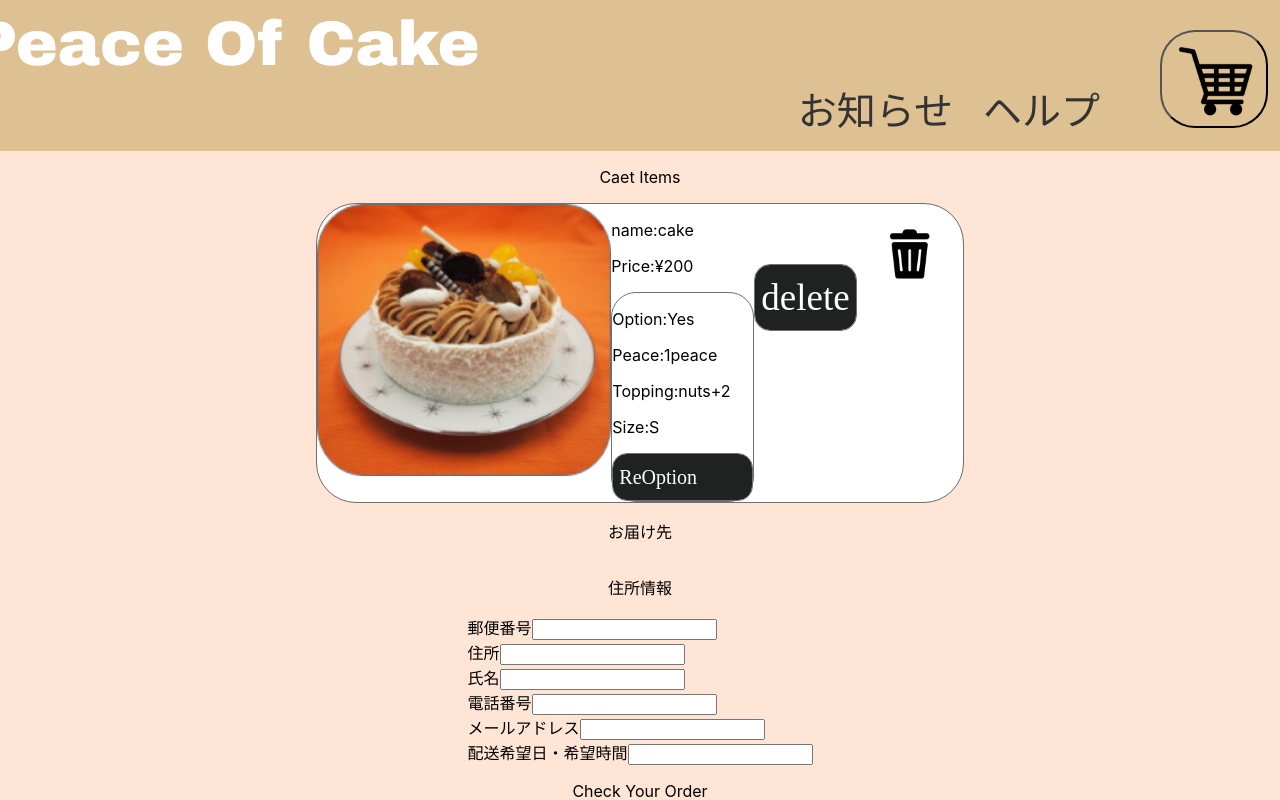
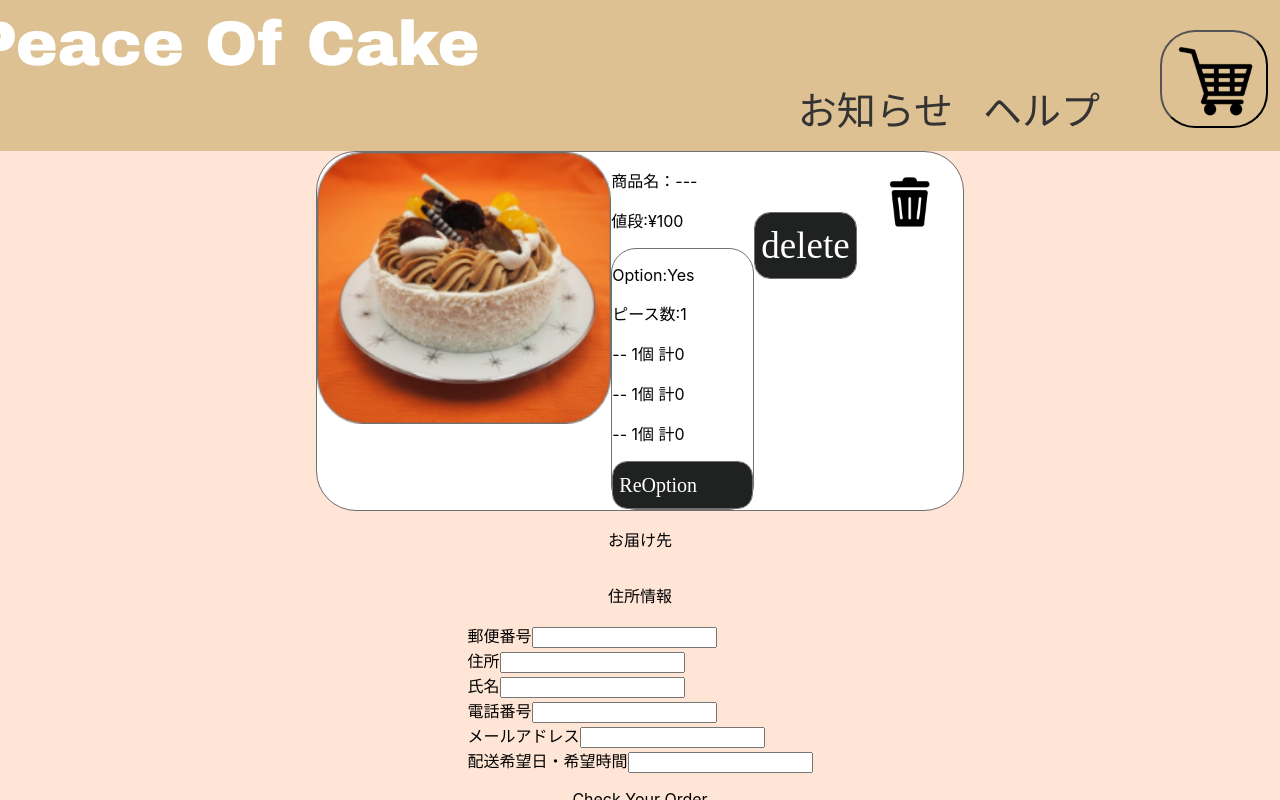
Before and after one commit to jhon-g283/CakeSites, a Next.js app: page / in a window 1280 px wide. Both pictures are taken after a click on the button 1213 px from the left and 79 px from the top of the page. Shown: the top 800 px of the page. Built offline with nearby package versions, Linux system fonts and the light colour scheme.

Commit message:
20230210作業　カート削除機能実装

```diff
--- a/src/api/addCartData.ts
+++ b/src/api/addCartData.ts
@@ -98,7 +98,19 @@ const addCartSlicer = createSlice({
     },
     removeCart(state, action) {
       // filterで削除する
-      if (action.payload == 'test') {
+      console.log('remove cart id:' + action.payload);
+      if (action.payload != '') {
+        const removeId = action.payload;
+        const newCount: number =
+          state?.count != undefined ? state?.count - 1 : 0; //カート数をインクリメント
+
+        // 削除するId以外にフィルタリングし直してセット
+        const stateData = current(state.data)?.filter((it) => {
+          return it.cartId != removeId;
+        });
+
+        state.data = stateData; //State更新
+        state.count = newCount;
       }
     },
     editCart(state, action) {},
--- a/src/component/cart/cart.tsx
+++ b/src/component/cart/cart.tsx
@@ -6,7 +6,7 @@ import CartItem from './cartItem';
 import InPutForm from './inputForm';
 import { useSelector, useDispatch } from 'react-redux'; //Redux,useSelectorとdispatchの読み込み
 import { AppDispatch } from '../../store'; //方で怒られるので入れた
-import { cartDataArray } from '../../types';
+import { cartDataArray, cartData } from '../../types';
 // ToDo Reduxで保持したデータから情報を取得
 //
 //
@@ -22,8 +22,9 @@ interface Props {
 
 const CartComponent = ({ changePageFunc }: Props) => {
   const dispatch = useDispatch<AppDispatch>(); //dispatch設定
-  const cartData = useSelector((state: { cartreducer: cartDataArray }) =>
-    state.cartreducer?.data ? state.cartreducer.data : []
+  const cartData: cartData[] = useSelector(
+    (state: { cartreducer: cartDataArray }) =>
+      state.cartreducer?.data ? state.cartreducer.data : []
   ); //商品リスト取得
 
   const GuideText = styled.p``;
@@ -46,10 +47,11 @@ const CartComponent = ({ changePageFunc }: Props) => {
     opacity: 1;
   `;
 
-  const cartItemList = cartData.map((it) => {
+  const cartItemList = cartData.map((it: cartData, index) => {
     return (
       <>
-        <CartItem />
+        {/* next 引数をまとめてセットする */}
+        <CartItem propsCartData={it} />
       </>
     );
   });
--- a/src/component/cart/cartItem.tsx
+++ b/src/component/cart/cartItem.tsx
@@ -4,28 +4,40 @@ import Image from 'next/image'; //Imageコンポーネント
 import InPutForm from './inputForm';
 import { useSelector, useDispatch } from 'react-redux'; //Redux,useSelectorとdispatchの読み込み
 import { AppDispatch } from '../../store'; //方で怒られるので入れた
-import { cartDataArray } from '../../types';
+import { cartData } from '../../types';
 import { removeCart } from '../../api/addCartData'; //カート削除機能
 import Cake1 from '../../../public/img/cake1.png';
 import gaberge from '../../../public/img/gaberge.png';
-
-// ToDo 引数をもらってくる
-//
-//
 
 // ToDo カートない商品の商品ボックス作成
 //
 //
 
-// ToDo 削除ボタンでカートから削除
+// ToDo 削除ボタンでカートから削除＝＞削除のアニメーションかエフェクト実装
 //
 //
 
-const CartItem = () => {
-  // const dispatch = useDispatch<AppDispatch>(); //dispatch設定
-  // const cartData = useSelector((state: { cartreducer: cartDataArray }) =>
-  //   state.cartreducer?.data ? state.cartreducer.data : []
-  // ); //商品リスト取得
+// 編集用のモーダルの実装
+//
+//
+
+// カート一覧の文字を上のコンポに移動させておく
+//
+//
+
+interface Props {
+  propsCartData: cartData;
+}
+
+const CartItem = ({ propsCartData }: Props) => {
+  const dispatch = useDispatch<AppDispatch>(); //dispatch設定
+  const cartId = propsCartData.cartId || '??'; //
+  const name = propsCartData.itemName || '??'; //
+  const price = propsCartData.price || 0; //
+  const peace = propsCartData.peaceCount || 0; //
+
+  const options = propsCartData.options; //
+
   const ItemWrapper = styled.div`
     display: flex;
     background: #ffffff 0% 0% no-repeat padding-box;
@@ -45,6 +57,24 @@ const CartItem = () => {
   const NameArea = styled.div``;
 
   const Itemtext = styled.p``;
+
+  // トッピング情報
+  const optionsList = options?.map((it) => {
+    const result = (
+      <>
+        <Itemtext>
+          {it.name} {it.count}個 計{it.count * it.param}
+        </Itemtext>
+      </>
+    );
+
+    return result;
+  });
+
+  // オプションがあるかどうかの判定
+  const optionFlg = options?.filter((it) => {
+    it.count > 0;
+  }).length;
 
   const DeleteButton = styled.button`
     background: #202222 0% 0% no-repeat padding-box;
@@ -103,15 +133,16 @@ const CartItem = () => {
 
   // 削除ボタン押下時の関数
   const clickDeletefnc = () => {
-    // id取得してそれを元に
-    removeCart('');
+    // id取得してそれを元にカートから削除
+
+    dispatch(removeCart(cartId));
   };
 
   // 削除ボタン
   const ButtonArea = (
     <>
       <ButtonPanelWrapper>
-        <DeleteButton>delete</DeleteButton>
+        <DeleteButton onClick={clickDeletefnc}>delete</DeleteButton>
         <Image
           src="/img/garbage.png"
           width={106}
@@ -126,14 +157,18 @@ const CartItem = () => {
     <>
       <OrderInfoWapper>
         <NameArea>
-          <Itemtext>name:cake</Itemtext>
-          <Itemtext>Price:¥200</Itemtext>
+          <Itemtext>商品名：{name}</Itemtext>
+          <Itemtext>値段:¥{price}</Itemtext>
         </NameArea>
         <OptionlPanel>
           <Itemtext>Option:Yes</Itemtext>
-          <Itemtext>Peace:1peace</Itemtext>
-          <Itemtext>Topping:nuts+2</Itemtext>
-          <Itemtext>Size:S</Itemtext>
+          <Itemtext>ピース数:{peace}</Itemtext>
+          {optionsList}
+          {/*  この部分をリスト化*/}
+
+          {/* <Itemtext>Topping:nuts+2</Itemtext>
+          <Itemtext>Size:S</Itemtext> */}
+          {/*  */}
           <ReOptionButton>ReOption</ReOptionButton>
         </OptionlPanel>
       </OrderInfoWapper>
@@ -142,7 +177,7 @@ const CartItem = () => {
 
   const Item = (
     <>
-      <GuideText>Caet Items</GuideText>
+      {/* <GuideText>Caet Items</GuideText>   */}
       <ItemWrapper>
         <Image
           src="/img/test.png"
```
Also changed, not shown: src/types.ts (+1 -15 lines).
